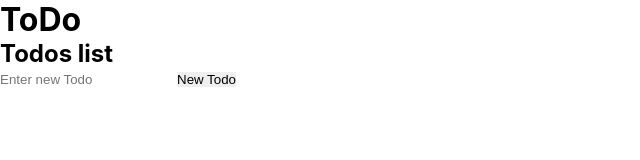
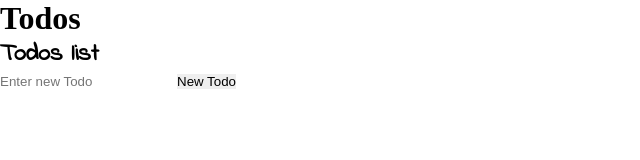
Before and after one commit to jtrob704/todo-react-firebase, a React (Create React App) app: page / in a window 1280 px wide. Shown: the top 160 px of the page, without its empty margins (0-640 px from the left). Built offline with nearby package versions, Linux system fonts and the light colour scheme; no server answers; the HTML template or start-up script is replaced by a standard one.

Commit message:
Added todosForm and Google Fonts for todos-list

```diff
--- a/src/App.js
+++ b/src/App.js
@@ -21,9 +21,9 @@ class App extends Component {
 
   render() {
     return (
-      <div className="App">
-        <header className="App-header">
-          <h1>ToDo</h1>
+      <div className="todoWrapper">
+        <header className="todoHeader">
+          <h1>Todos</h1>
         </header>
         <Todos />
         <TodosForm />
--- a/src/Todos/Todos.css
+++ b/src/Todos/Todos.css
@@ -0,0 +1,3 @@
+#todos-list {
+    font-family: 'Indie Flower', cursive;
+}
--- a/src/Todos/Todos.js
+++ b/src/Todos/Todos.js
@@ -1,9 +1,10 @@
 import React, { Component } from 'react'
+import './Todos.css'
 
 export class Todos extends Component {
     render() {
         return (
-            <div>
+            <div id="todos-list">
                 <h2>Todos list</h2>
             </div>
         )
--- a/src/TodosForm/TodosForm.js
+++ b/src/TodosForm/TodosForm.js
@@ -1,6 +1,7 @@
 import React, { Component } from 'react'
+import './TodosForm.css'
 
-export class Todos extends Component {
+export class TodosForm extends Component {
     render() {
         return (
             <div id="todo-form">
@@ -11,4 +12,4 @@ export class Todos extends Component {
     }
 }
 
-export default Todos
+export default TodosForm
--- a/src/index.css
+++ b/src/index.css
@@ -1,13 +1 @@
-body {
-  margin: 0;
-  font-family: -apple-system, BlinkMacSystemFont, 'Segoe UI', 'Roboto', 'Oxygen',
-    'Ubuntu', 'Cantarell', 'Fira Sans', 'Droid Sans', 'Helvetica Neue',
-    sans-serif;
-  -webkit-font-smoothing: antialiased;
-  -moz-osx-font-smoothing: grayscale;
-}
-
-code {
-  font-family: source-code-pro, Menlo, Monaco, Consolas, 'Courier New',
-    monospace;
-}
+@import url('https://fonts.googleapis.com/css?family=Indie+Flower&display=swap');
```
